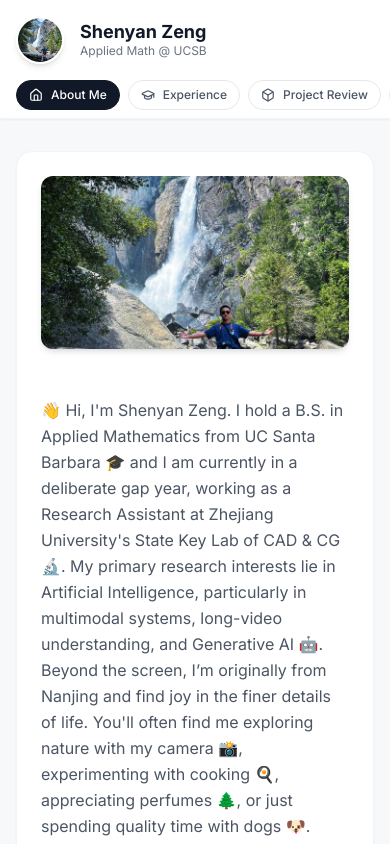
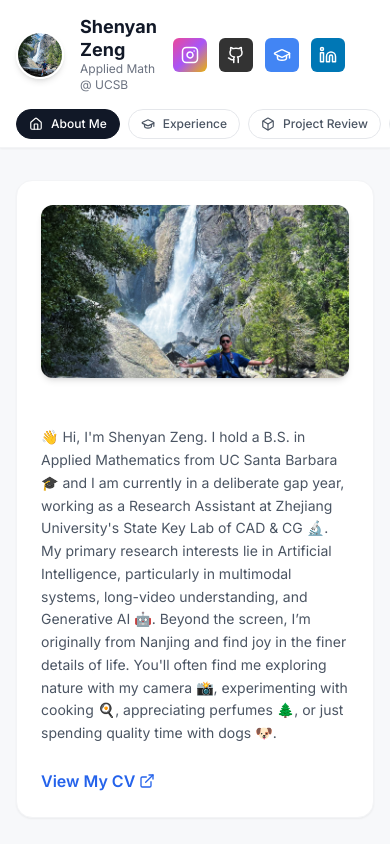
Before and after one commit to Samzengsy/Personal-Website, a React (Vite) app: page / in a window 390 px wide. Shown: the top 844 px of the page. Built offline with nearby package versions, Linux system fonts and the light colour scheme.

Commit message:
update content

```diff
--- a/components/Hero.tsx
+++ b/components/Hero.tsx
@@ -11,7 +11,7 @@ export const Hero: React.FC = () => {
           {/* Text Content */}
           <div className="flex-1 space-y-4">
             <h2 className="text-xl font-semibold text-gray-800 mb-4 hidden md:block">About Me</h2>
-            <p className="text-gray-600 leading-relaxed text-base md:text-lg">
+            <p className="text-gray-600 leading-relaxed text-sm md:text-base">
               {PROFILE.aboutText}
             </p>
             <div className="pt-2">
--- a/components/Sidebar.tsx
+++ b/components/Sidebar.tsx
@@ -31,8 +31,8 @@ export const Sidebar: React.FC<SidebarProps> = ({ activeSection, onNavigate }) =
           </div>
         </div>
 
-        {/* Social Icons (Hidden on mobile to save space, or show distinct row) */}
-        <div className="hidden lg:flex gap-3 mb-8 w-full">
+        {/* Social Icons */}
+        <div className="flex gap-3 lg:mb-8 w-full flex-wrap">
           {SOCIAL_LINKS.map((link) => (
             <a
               key={link.name}
```
